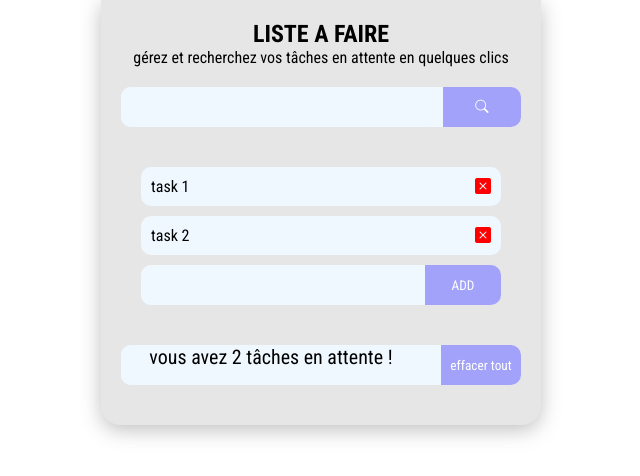
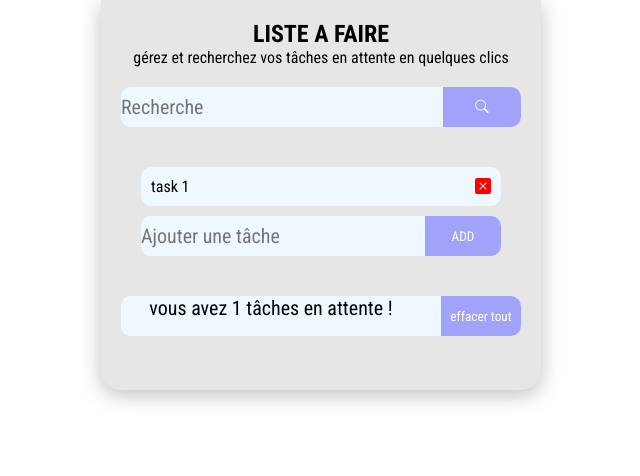
Before and after one commit to Mzarii/Gestionnaire-js, a plain HTML site: page index.html in a window 1280 px wide. Shown: the whole page, without its empty margins (319-959 px from the left). Drawn offline with nearby package versions, Linux system fonts and the light colour scheme; a web font is replaced by a local one.

Commit message:
mis à jour placeholder

```diff
--- a/index.html
+++ b/index.html
@@ -14,7 +14,7 @@
       </div>
       <div>
         <form id="srch" action="" class="search">
-          <input name="stask" type="text" />
+          <input name="stask" type="text" placeholder="Recherche" />
           <button type="submit" class="btSearch">
             <i class="bi bi-search"></i>
           </button>
@@ -26,13 +26,9 @@
             <span> task 1</span>
             <i class="bi bi-x-square-fill"></i>
           </li>
-          <li>
-            <span>task 2</span>
-            <i class="bi bi-x-square-fill"></i>
-          </li>
         </ul>
         <form id="add" action="" class="search">
-          <input name="task" type="text" />
+          <input name="task" type="text" placeholder="Ajouter une tâche" />
           <button type="submit" class="btSearch">ADD</button>
         </form>
       </div>
```
